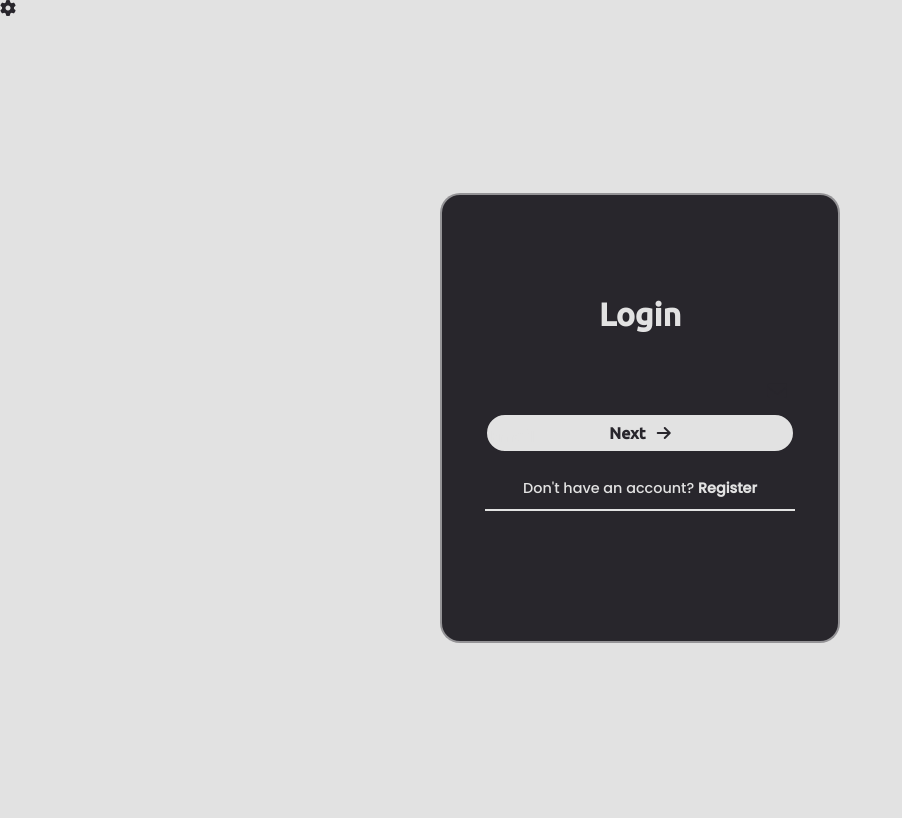
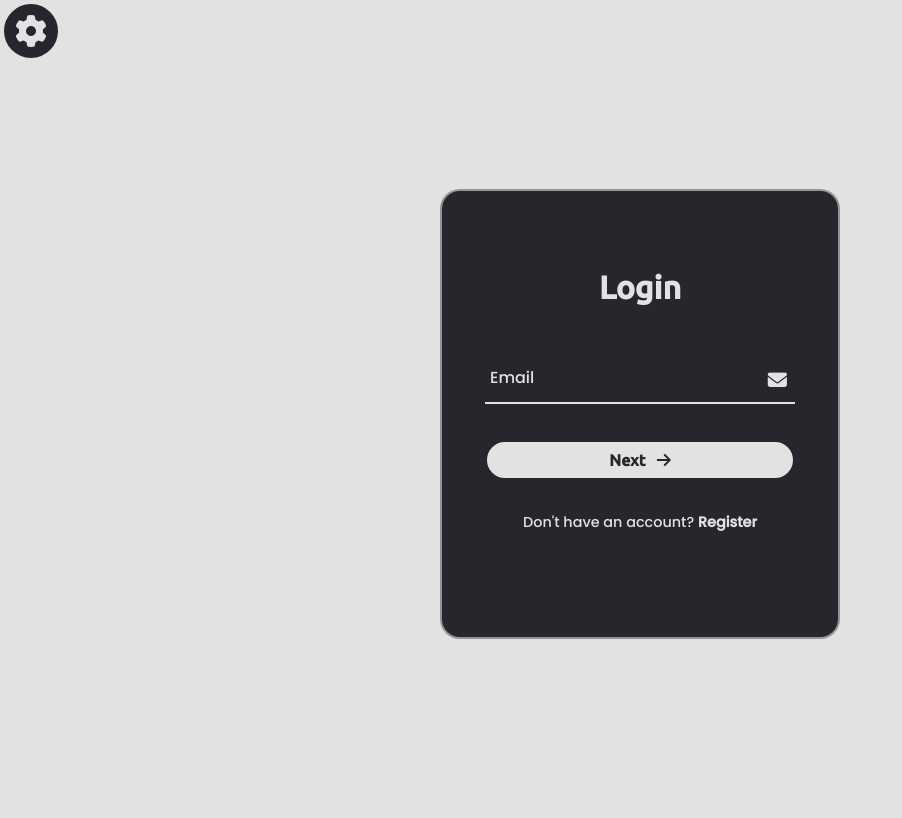
Before and after one commit to NeelSavsani/Registration-System, a PHP site: page /login.php in a window 1280 px wide. Shown: the whole page, without its empty margins (0-902 px from the left). After the commit the page ends 639 px from the top, so only its background shows below. Run offline with PHP 8.4, Linux system fonts and the light colour scheme; some libraries are stand-ins or nearby versions.

Commit message:
Update login.css
adding the style when the authentication works

```diff
--- a/Master/Login/login.css
+++ b/Master/Login/login.css
@@ -1,38 +1,56 @@
 @import url('https://fonts.googleapis.com/css2?family=Poppins:wght@500&family=Roboto:wght@500&family=Ubuntu:wght@500&display=swap');
 
-* {
+*
+{
     margin: 0;
     padding: 0;
     box-sizing: border-box;
 }
-
-body {
-    background: var(--bg-color);
+body
+{
+        background: var(--bg-color);
 
 }
-
-:root {
+:root
+{
     --bg-color: #e2e2e2;
     --text-color: #28262C;
+    --primary-color: #000;
 
 }
-
-section {
+section
+{
     display: flex;
     justify-content: center;
     align-items: center;
     word-wrap: 100%;
-    height: 100vh;
+    height: 90vh;
     background-size: cover;
     background-position: center;
 
 }
 
-i {
-    color: var(--text-color);
+i.fa-gear{
+    position: relative;
+    top: 0.5vh;
+    left: 0.5vh;
+    font-size: 2em;
+    padding: 0.7%;
+    border-radius: 100%;
+    border: 2px solid var(--text-color);
+    color: var(--bg-color);
+    background: var(--text-color);
+    cursor: pointer;
+    transition: all 0.3s linear;
 }
 
-.login-box {
+.fa-gear:hover{
+    box-shadow: 2px 2px 10px 0px var(--primary-color) inset;
+    transition: all 0.3s linear;
+}
+
+.login-box
+{
     position: relative;
     width: 400px;
     height: 450px;
@@ -45,21 +63,26 @@ i {
     backdrop-filter: blur(15px);
 }
 
-.login-box h2 {
+.login-box h2
+{
+    position: relative;
+    top: -2vh;
     font-size: 2em;
     color: var(--bg-color);
     text-align: center;
     font-family: 'Ubuntu', sans-serif;
 }
 
-.input-box {
+.input_box
+{
     position: relative;
     width: 310px;
     margin: 30px 0;
     border-bottom: 2px solid var(--bg-color);
 }
 
-.input-box label {
+.input_box label
+{
     position: absolute;
     top: 50%;
     left: 5px;
@@ -71,13 +94,15 @@ i {
     transition: 0.5s;
 }
 
-.input-box input:focus~label,
-.input-box input:valid~label {
+.input_box input:focus~label,
+.input_box input:valid~label
+{
     transition: 0.5s;
     top: -5px;
 }
 
-.input-box input {
+.input_box input
+{
     width: 100%;
     height: 50px;
     background: transparent;
@@ -89,7 +114,8 @@ i {
     padding: 0 35px 0 5px;
 }
 
-.input-box .icon {
+.input_box .icon i.fa-envelope
+{
     position: absolute;
     right: 8px;
     color: var(--bg-color);
@@ -97,7 +123,18 @@ i {
     line-height: 57px;
 }
 
-.remember-forgot {
+.input_box .icon i.show-pass
+{
+    position: absolute;
+    right: -1px;
+    color: var(--bg-color);
+    font-size: 1em;
+    line-height: 40px;
+    cursor: pointer;
+}
+
+.remember-forgot
+{
     margin: -15px 0 15px;
     font-size: 0.9em;
     color: var(--bg-color);
@@ -106,23 +143,28 @@ i {
     justify-content: center;
 }
 
-.remember-forgot label input {
+.remember-forgot label input
+{
     margin-right: 3px;
 }
 
-.remember-forgot a {
+.remember-forgot a
+{
     color: var(--bg-color);
     text-decoration: none;
 }
 
-.remember-forgot a:hover {
+.remember-forgot a:hover
+{
     text-decoration: underline;
 }
 
-button {
+button
+{
     width: 100%;
     height: 40px;
     background: var(--bg-color);
+    margin: 2% 0;
     border: 2px solid var(--text-color);
     outline: none;
     border-radius: 40px;
@@ -134,14 +176,20 @@ button {
     transition: all 0.3s linear;
 }
 
-button:hover {
+button:hover{
     border: 2px solid var(--bg-color);
     color: var(--bg-color);
     background: var(--text-color);
     transition: all 0.3s linear;
 }
 
-.register-link {
+button:hover i{
+    color: var(--bg-color);
+    transition: all 0.3s linear;
+}
+
+.register-link
+{
     font-size: 0.9em;
     color: var(--bg-color);
     text-align: center;
@@ -149,19 +197,23 @@ button:hover {
     font-family: 'Poppins', sans-serif;
 }
 
-.register-link p a {
+.register-link p a
+{
     color: var(--bg-color);
     text-decoration: none;
     font-weight: 600;
     font-family: 'Poppins', sans-serif;
 }
 
-.register-link p a:hover {
+.register-link p a:hover
+{
     text-decoration: underline;
 }
 
-@media (max-width: 360px) {
-    .login-box {
+@media (max-width: 360px)
+{
+    .login-box
+    {
         width: 100%;
         height: 100vh;
         border: none;
@@ -169,15 +221,28 @@ button:hover {
     }
 }
 
-body.dark {
+body.dark
+{
     --bg-color: #28262C;
     --text-color: #e2e2e2;
+    --primary-color: grey;
+}
+
+
+.input_box .toggle-password {
+    position: absolute;
+    right: 8px;
+    top: 15px;
+    cursor: pointer;
+    color: var(--bg-color);
+    font-size: 1.2em;
+    line-height: 50px;
 }
 
 
 
 /* ==================PHP====================== */
-.success{
+.success {
     font-family: 'Ubuntu', sans-serif;
     color: #7ddf64;
     text-align: center;
@@ -186,6 +251,7 @@ body.dark {
     font-size: 1.2em;
     display: flex;
 }
+
 
 .danger{
     font-family: 'Ubuntu', sans-serif;
```
